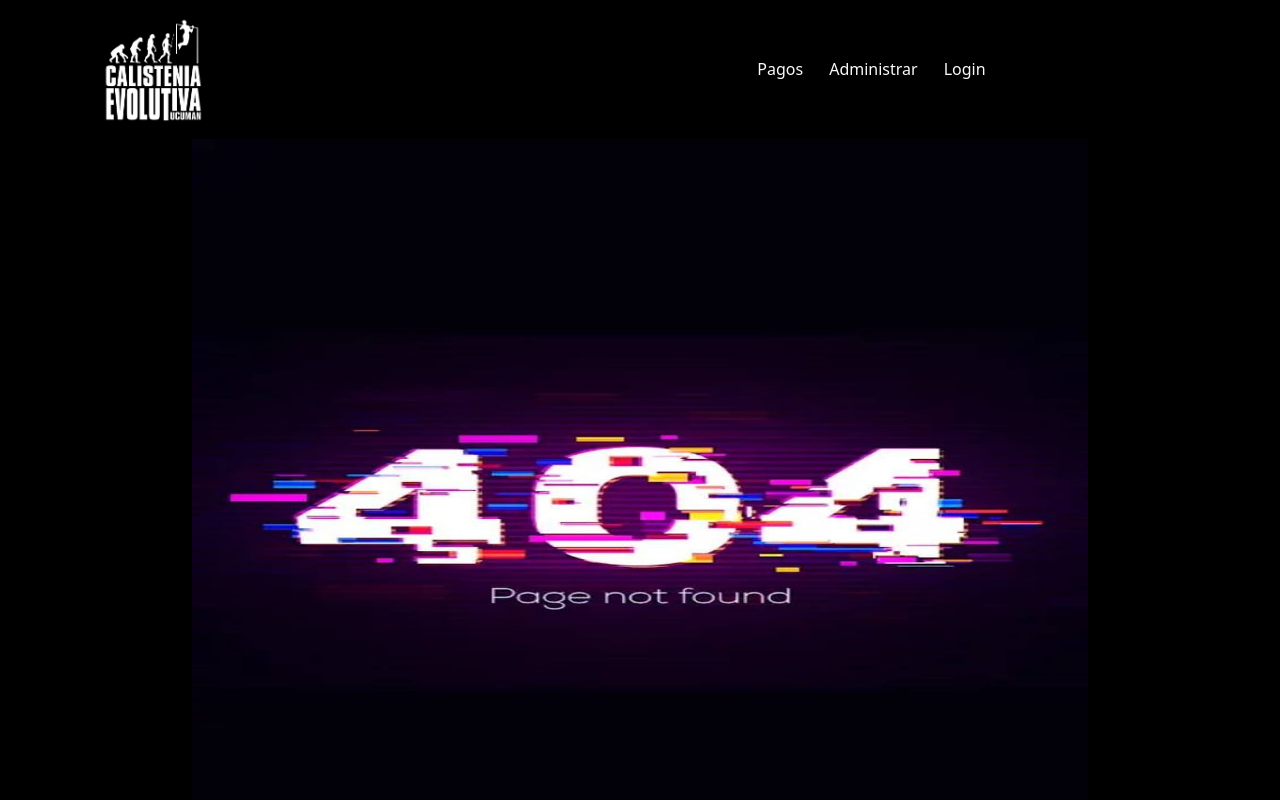
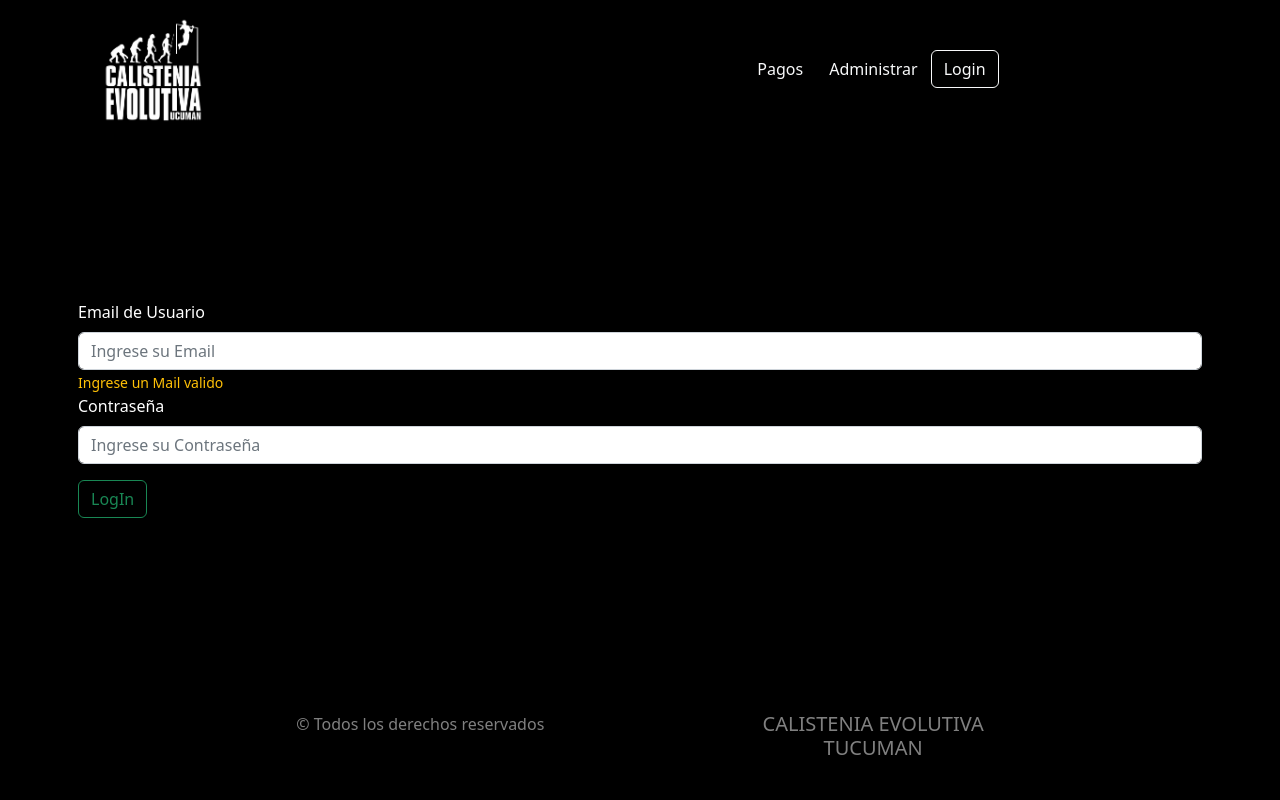
Before and after one commit to jlpereyra22/Calistenia-Evolutiva-Front, a React (Create React App) app: page /loginUser in a window 1280 px wide. Shown: the top 800 px of the page. Built offline with nearby package versions, Linux system fonts and the light colour scheme.

Commit message:
agrege view de login Usser+ mediaquery  a la imagen ppal de home

```diff
--- a/src/App.jsx
+++ b/src/App.jsx
@@ -10,6 +10,7 @@ import "bootstrap/dist/css/bootstrap.min.css";
 import "bootstrap-icons/font/bootstrap-icons.css";
 import "../src/app.css";
 import PagosCliente from "./components/views/socios/PagosCliente";
+import LoginUsser from "./components/views/LoginUsser";
 
 function App() {
   return (
@@ -27,6 +28,7 @@ function App() {
         />
 
         <Route exact path="/pagos" element={<PagosCliente />} />
+        <Route exact path="/loginUser" element={<LoginUsser />} />
       </Routes>
       <Footer />
     </BrowserRouter>
--- a/src/app.css
+++ b/src/app.css
@@ -27,3 +27,14 @@ background-image: linear-gradient(317deg, #0e0109 0%, #000000 50%, #000008 100%)
   width: 70%;
 
 }
+
+@media screen and (max-width: 576px) {
+  .imgHome{
+    width: 100%;
+  }
+}
+@media screen and (min-width: 576px)and (max-width: 992px){
+  .imgHome{
+    width: 100%;
+  }
+}
--- a/src/components/commons/Menu.jsx
+++ b/src/components/commons/Menu.jsx
@@ -27,7 +27,7 @@ const Menu = () => {
               <Nav className="me-auto">
                <NavLink className="btn text-light" to="/pagos">Pagos</NavLink>
                <NavLink className="btn text-light" to="/administrar">Administrar</NavLink>
-               <NavLink className="btn text-light" to="*">Login</NavLink>
+               <NavLink className="btn text-light" to="/loginUser">Login</NavLink>
               </Nav>
             </Navbar.Collapse>
           </Col>
--- a/src/components/views/Home.jsx
+++ b/src/components/views/Home.jsx
@@ -3,7 +3,7 @@ import icono from "../img/icono.jpeg"
 const Home = () => {
   return (
     <section className="mainSection text-center bg-black">
-<img src={icono} alt="icono" />
+<img src={icono} alt="icono" className="imgHome" />
     </section>
   )
 };
--- /dev/null
+++ b/src/components/views/LoginUsser.jsx
@@ -0,0 +1,32 @@
+import { Container } from "react-bootstrap";
+import Button from "react-bootstrap/Button";
+import Form from "react-bootstrap/Form";
+
+const LoginUsser = () => {
+  return (
+    <section className="mainSection bg-black d-flex flex-column justify-content-center">
+      <Container className=" text-white  p-2">
+        <Form className="">
+          <Form.Group  controlId="EmailUsser">
+            <Form.Label>Email de Usuario</Form.Label>
+            <Form.Control type="email" placeholder="Ingrese su Email" />
+            <Form.Text className="text-warning">
+              Ingrese un Mail valido
+            </Form.Text>
+          </Form.Group>
+
+          <Form.Group className="mb-3" controlId="ContraseñaUsser">
+            <Form.Label>Contraseña</Form.Label>
+            <Form.Control type="password" placeholder="Ingrese su Contraseña" />
+          </Form.Group>
+
+          <Button variant="outline-success" type="submit">
+            LogIn
+          </Button>
+        </Form>
+      </Container>
+    </section>
+  );
+};
+
+export default LoginUsser;
```
